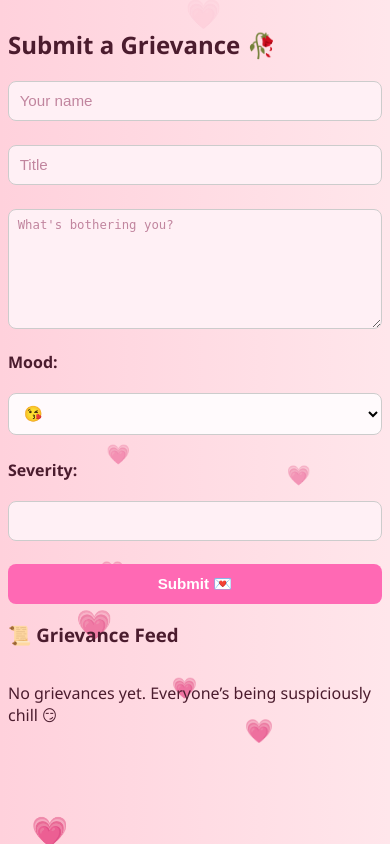
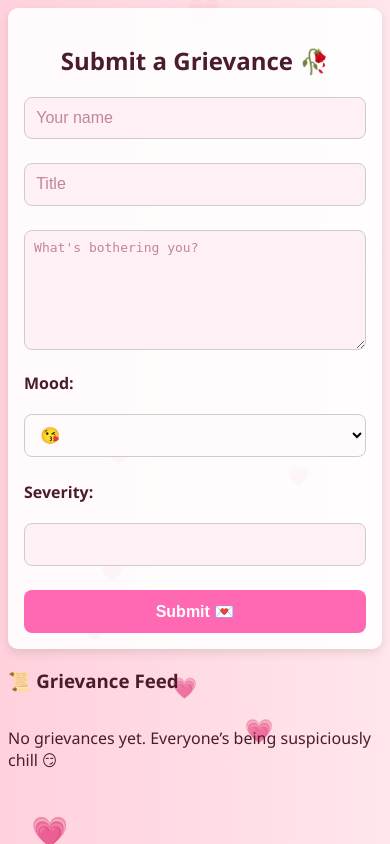
Before and after one commit to fallforsweden/lollymylove, a Flask app: page / in a window 390 px wide. Run offline with Flask 3, Linux system fonts and the light colour scheme; data that the repository does not hold is empty.

Commit message:
Add files via upload

```diff
--- a/static/style.css
+++ b/static/style.css
@@ -293,3 +293,56 @@ th {
     display: block;
   }
 }
+
+/* Add this if .form-container doesn't exist yet */
+.form-container {
+  max-width: 600px;
+  margin: 0 auto;
+  padding: 1.5em;
+  background-color: rgba(255, 255, 255, 0.9);
+  border-radius: 15px;
+  box-shadow: 0 4px 10px rgba(0,0,0,0.1);
+  box-sizing: border-box;
+}
+
+/* Mobile responsiveness tweaks */
+@media (max-width: 480px) {
+  .form-container {
+    padding: 1em;
+    border-radius: 10px;
+  }
+
+  input, textarea, select {
+    font-size: 1em;
+    padding: 0.7em;
+  }
+
+  button {
+    font-size: 1em;
+    padding: 0.75em;
+  }
+
+  h2 {
+    font-size: 1.5em;
+    text-align: center;
+  }
+}
+
+/* Improve Grievance Feed scroll on mobile */
+@media (max-width: 480px) {
+  .form-container + div {
+    padding: 0.5em;
+  }
+
+  .form-container + div h3 {
+    font-size: 1.3em;
+  }
+
+  .form-container + div > div {
+    max-height: 250px;
+  }
+
+  .form-container + div > div > div {
+    font-size: 0.95em;
+  }
+}
--- a/templates/form.html
+++ b/templates/form.html
@@ -7,6 +7,7 @@
   </style>
 </head>
 <body>
+  <div style="max-width: 700px; margin: auto;">
   <div class="form-container">
     <h2>Submit a Grievance 🥀</h2>
     <form action="/submit" method="POST">
@@ -28,9 +29,10 @@
       <button type="submit">Submit 💌</button>
     </form>
 
-
+    </div>
   </div>
 
+  <div style="max-width: 700px; margin: auto;">
   <div style="text-align:left;">
     <h3>📜 Grievance Feed</h3>
     <div style="max-height: 300px; overflow-y: auto;">
@@ -45,7 +47,7 @@
       {% endfor %}
     </div>
   </div>
-
+</div>
 
   <div class="hearts" id="hearts-container"></div>
 
```
